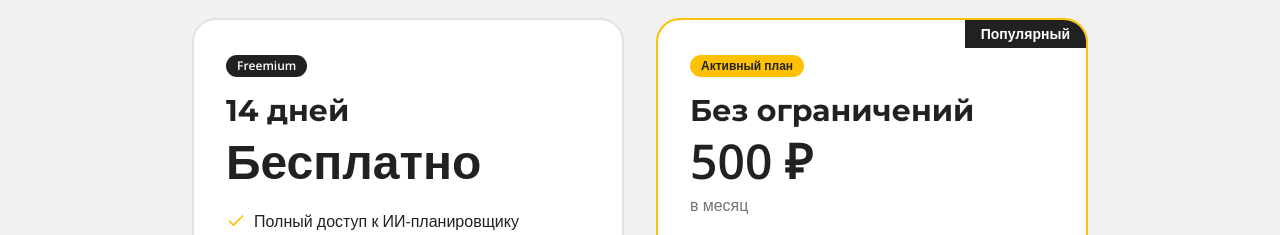
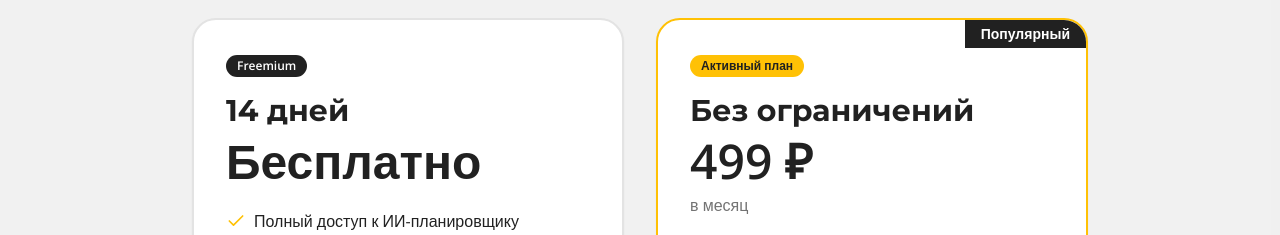
Before and after one commit to pr-poehali-dev/ai-travel-guide-project, a React (Vite) app: page / in a window 1280 px wide. Shown: the part 3440-3675 px from the top of the page. Built offline with nearby package versions, Linux system fonts and the light colour scheme.

Commit message:
Обновление 1 компонентов

```diff
--- a/src/pages/Index.tsx
+++ b/src/pages/Index.tsx
@@ -234,7 +234,7 @@ const Index = () => {
               <CardContent className="p-6 sm:p-8">
                 <Badge className="mb-4 bg-primary">Активный план</Badge>
                 <h3 className="text-2xl sm:text-3xl font-bold mb-2">Без ограничений</h3>
-                <p className="text-4xl sm:text-5xl font-bold mb-2">500 ₽</p>
+                <p className="text-4xl sm:text-5xl font-bold mb-2">499 ₽</p>
                 <p className="text-muted-foreground mb-6">в месяц</p>
                 <ul className="space-y-3 mb-8">
                   {[
```
